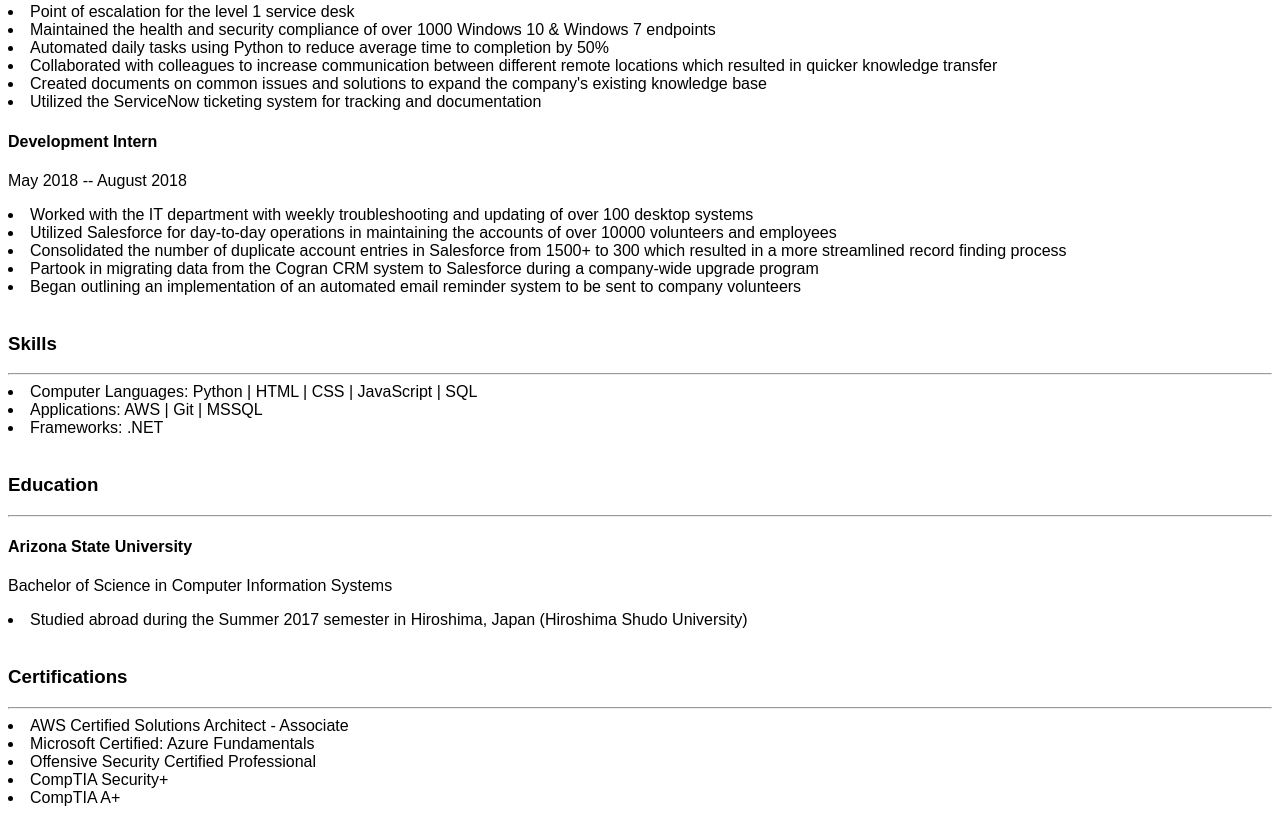
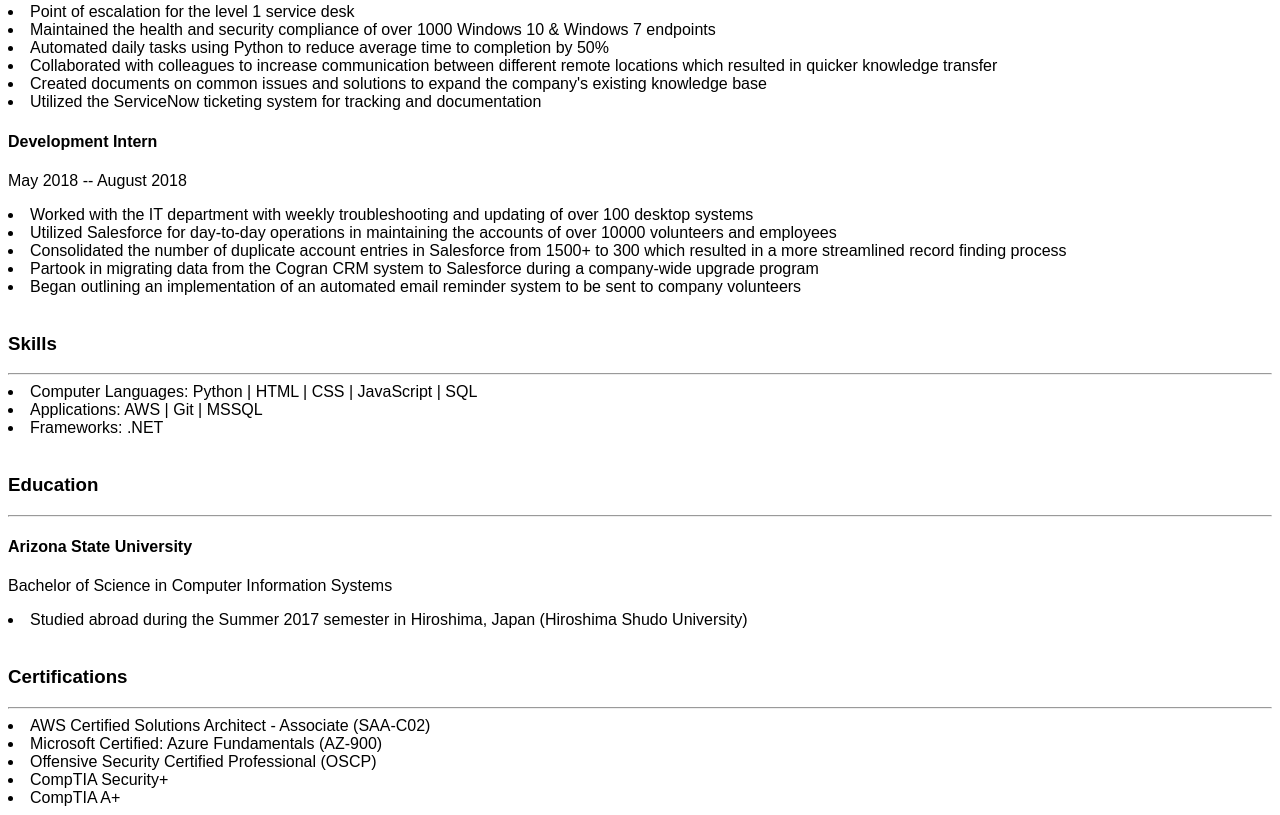
Before and after one commit to jleynes/CloudResumeChallenge-FrontEnd, a plain HTML site: page index.html in a window 1280 px wide. Shown: the part 610-1425 px from the top of the page. Drawn offline with Linux system fonts and the light colour scheme.

Commit message:
Add files via upload
Updated header

```diff
--- a/index.html
+++ b/index.html
@@ -11,7 +11,7 @@
       <h1>Jeremiah Leynes</h1>
       <table>
         <tr>
-          480-299-9088 | www.linkedin.com | Laveen, Arizona
+          <a href="https://www.linkedin.com/in/jeremiah-leynes/">LinkedIn</a> | Phoenix, Arizona
         </tr>
       </table>
       <div><p id="page-counter">Page Views: </p></div>
@@ -79,9 +79,9 @@
     <div class="certifications">
       <h3>Certifications</h3>
       <hr>
-      <li>AWS Certified Solutions Architect - Associate</li>
-      <li>Microsoft Certified: Azure Fundamentals</li>
-      <li>Offensive Security Certified Professional</li>
+      <li>AWS Certified Solutions Architect - Associate (SAA-C02)</li>
+      <li>Microsoft Certified: Azure Fundamentals (AZ-900)</li>
+      <li>Offensive Security Certified Professional (OSCP)</li>
       <li>CompTIA Security+</li>
       <li>CompTIA A+</li>
     </div>
```
